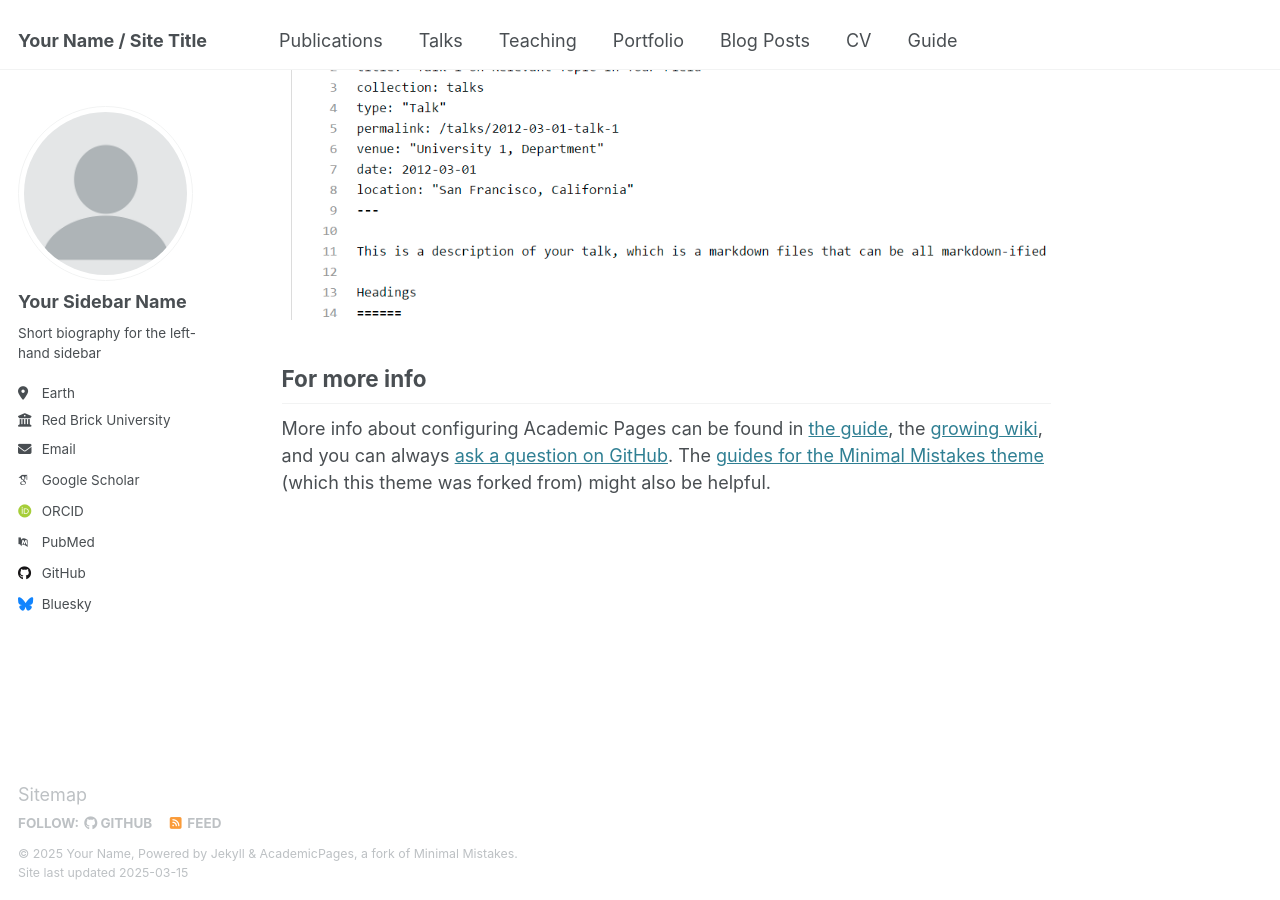
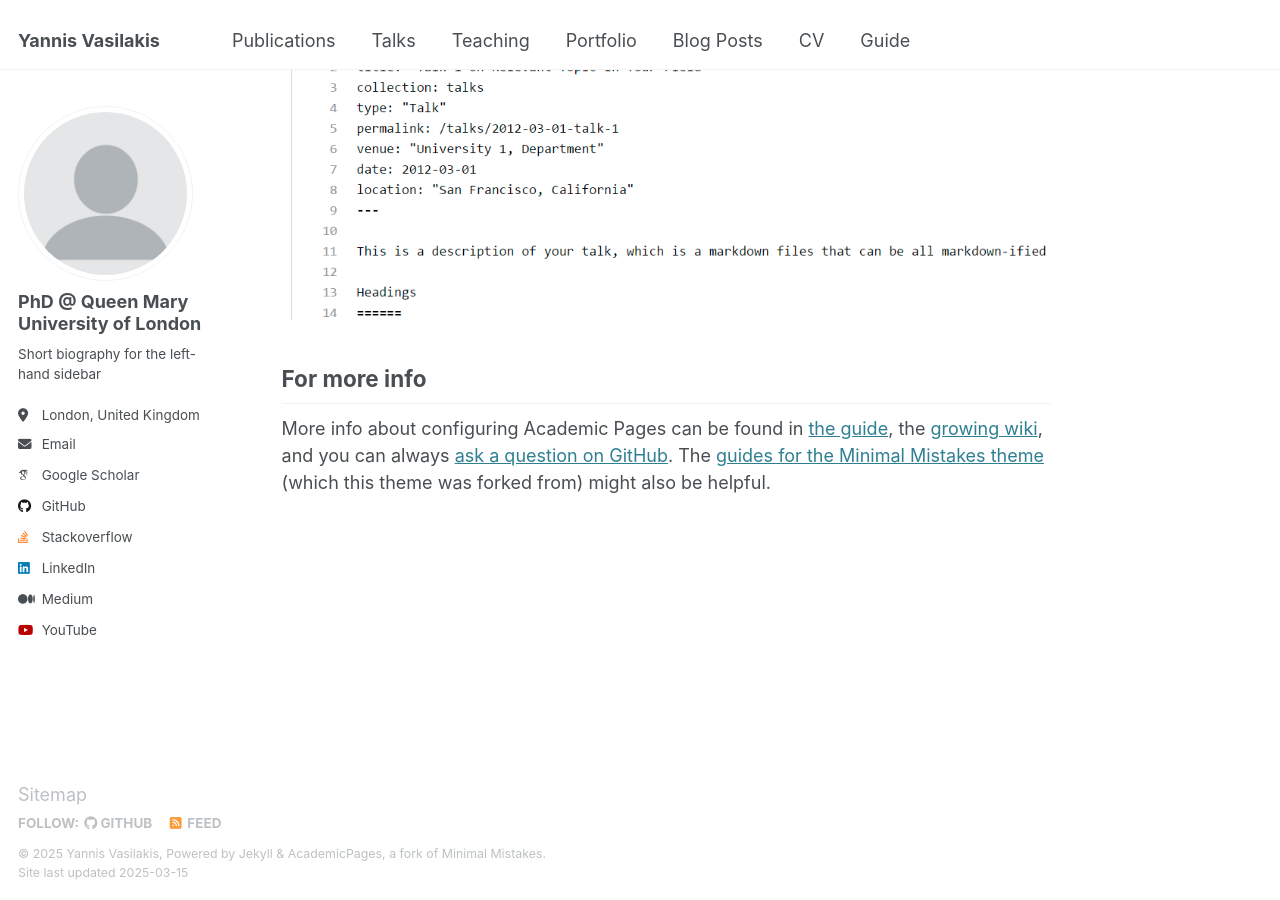
Before and after one commit to YannisBilly/YannisBilly.github.io, a Jekyll site: the page built from _pages/about.md, in a window 1280 px wide and 900 px high, scrolled down 2642 px. Built offline with Jekyll 4.4.1, drawn with Linux system fonts in a browser that asks for light colours; some web fonts are replaced; part of the change alters nothing that is shown.

Commit message:
Updated config file with baseline information.

```diff
--- a/_config.yml
+++ b/_config.yml
@@ -9,9 +9,9 @@
 # Basic Site Settings
 locale                   : "en-US"
 site_theme               : "default"
-title                    : "Your Name / Site Title"
+title                    : "Yannis Vasilakis"
 title_separator          : "-"
-name                     : &name "Your Name"
+name                     : &name "Yannis Vasilakis"
 description              : &description "personal description"
 url                      : https://academicpages.github.io # the base hostname & protocol for your site e.g. "https://[your GitHub username].github.io"
 baseurl                  : "" # the subpath of your site, e.g. "/blog"
@@ -23,57 +23,29 @@ repository               : "academicpages/academicpages.github.io"
 author:
   # Biographic information
   avatar           : "profile.png"
-  name             : "Your Sidebar Name"
+  name             : "PhD @ Queen Mary University of London"
   pronouns         : # example: "she/her"
   bio              : "Short biography for the left-hand sidebar"
-  location         : "Earth"
-  employer         : "Red Brick University"
+  location         : "London, United Kingdom"
   uri              : # URL
-  email            : "none@example.org"
+  email            : "i.vasilakis@qmul.ac.uk"
 
   # Academic websites
   arxiv            : # URL - Update with the correct link to your profile
-  googlescholar    : "https://scholar.google.com/citations?user=PS_CX0AAAAAJ"
-  impactstory      : # URL
-  orcid            : "http://orcid.org/yourorcidurl"
-  semantic         : # URL
-  pubmed           : "https://www.ncbi.nlm.nih.gov/pubmed/?term=john+snow"
-  researchgate     : # URL
-  scopus           : # URL
+  googlescholar    : "https://scholar.google.com/citations?user=F7i5gpEAAAAJ&hl=en"
+
 
   # Repositories and software development
   bitbucket        : # Username - Update with your username on the site
-  codepen          : # Username
-  dribbble         : # Username
-  github           : "academicpages"
+  github           : "YannisBilly"
   kaggle           : # Username
-  stackoverflow    : # User number or user number and name (i.e., use "1" or "1/jeff-atwood")
+  stackoverflow    : yannisbilly.github.io
 
   # Social media
-  bluesky          : "bsky.app" # Replace this with you Bluesky username
-  facebook         : # Username
-  flickr           : # Username
-  foursquare       : # Username
-  goodreads        : # Username
-  google_plus      : # Username
-  keybase          : # Username
-  instagram        : # Username
-  lastfm           : # Username
-  linkedin         : # Username
-  mastodon         : # URL
-  medium           : # URL
-  pinterest        : # Username
+  linkedin         : https://www.linkedin.com/in/yannis-vasilakis/
+  medium           : https://medium.com/@johnvslk
   soundcloud       : # Username
-  steam            : # Username
-  telegram         : # URL
-  tumblr           : # Username
-  twitter          : # Username for X / Twitter
-  vine             : # Username
-  weibo            : # Username
-  wikipedia        : # Username
-  xing             : # Username
-  youtube          : # Username
-  zhihu            : # Username
+  youtube          : yannisvasilakis9331
 
 # Publication Category - The following the list of publication categories and their headings
 publication_category:
```
